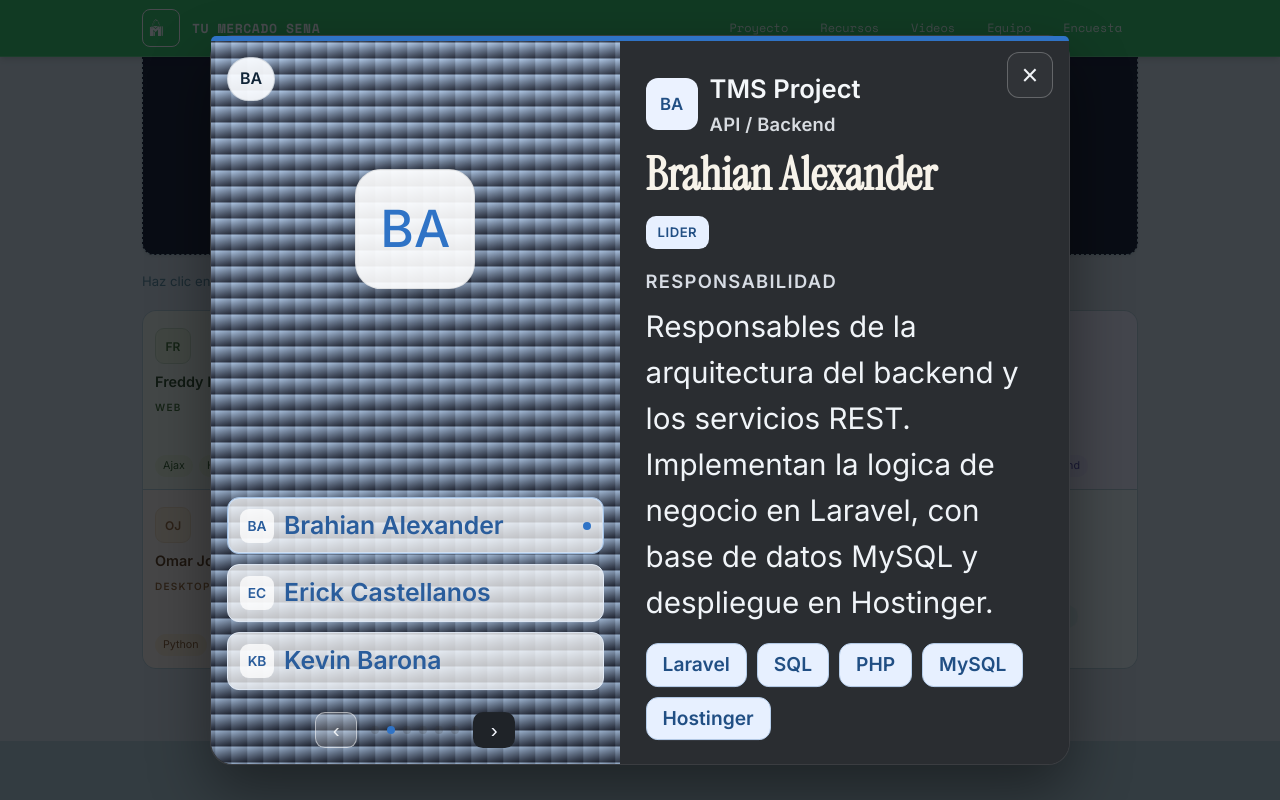
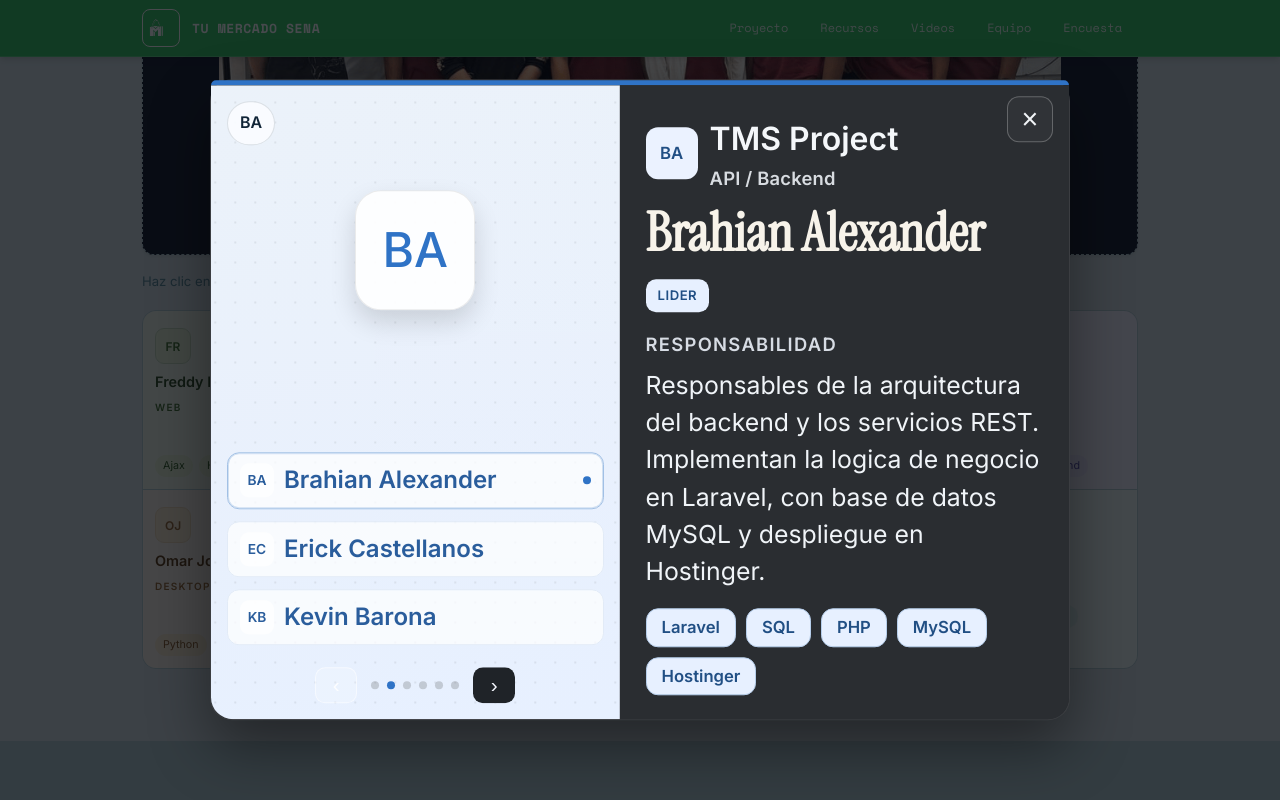
Before and after one commit to alfaac121/sena-tu_mercado, a plain HTML site: page index.html in a window 1280 px wide. Both pictures are taken after a click on the button 639 px from the left and 4342 px from the top of the page. Shown: the part 3942-4742 px from the top of the page. Drawn offline with nearby package versions, Linux system fonts and the light colour scheme.

Commit message:
v22
Made-with: Cursor

```diff
--- a/css/styles.css
+++ b/css/styles.css
@@ -705,9 +705,9 @@ ul { list-style: none; }
   position: relative;
   border-bottom-left-radius: 22px;
   background:
-    radial-gradient(circle at 8px 8px, rgba(0,0,0,0.06) 1px, transparent 1px),
-    linear-gradient(165deg, color-mix(in srgb, var(--modal-accent, #333) 22%, #f2f5fb 78%), #eef2f8);
-  background-size: 16px 16px, cover;
+    radial-gradient(circle at 10px 10px, rgba(0,0,0,0.07) 1px, transparent 1px),
+    linear-gradient(165deg, color-mix(in srgb, var(--modal-accent, #556) 10%, #ffffff 90%), var(--modal-surface, #eef2f8));
+  background-size: 20px 20px, cover;
   background-repeat: repeat, no-repeat;
   background-position: center center;
   overflow: hidden;
@@ -716,7 +716,7 @@ ul { list-style: none; }
   content: '';
   position: absolute;
   inset: 0;
-  background: linear-gradient(180deg, rgba(255,255,255,0.03), rgba(0,0,0,0.12));
+  background: linear-gradient(180deg, rgba(255,255,255,0.05), rgba(255,255,255,0.01));
 }
 .member-modal-media-label {
   position: absolute;
@@ -743,7 +743,7 @@ ul { list-style: none; }
   display: flex;
   align-items: center;
   justify-content: center;
-  font-size: 3.2rem;
+  font-size: 3rem;
   font-weight: 500;
   color: var(--modal-accent, #335);
   background: rgba(255,255,255,0.9);
@@ -758,13 +758,13 @@ ul { list-style: none; }
   z-index: 1;
   display: flex;
   flex-direction: column;
-  gap: 10px;
+  gap: 12px;
 }
 .member-modal-roster-item {
   display: flex;
   align-items: center;
   gap: 10px;
-  min-height: 54px;
+  min-height: 56px;
   border-radius: 12px;
   border: 1px solid color-mix(in srgb, var(--modal-accent, #667) 14%, #ffffff 86%);
   background: rgba(255,255,255,0.72);
@@ -795,7 +795,7 @@ ul { list-style: none; }
   font-weight: 700;
 }
 .member-modal-roster-name {
-  font-size: 1.55rem;
+  font-size: 1.5rem;
   font-weight: 600;
 }
 .member-modal-pagination {
@@ -867,7 +867,7 @@ ul { list-style: none; }
 }
 .member-modal-project {
   margin: 0;
-  font-size: 1.6rem;
+  font-size: 2rem;
   font-weight: 700;
   color: #f4f7fa;
 }
@@ -888,7 +888,7 @@ ul { list-style: none; }
 .member-modal.open .member-modal-content > :nth-child(6) { transition-delay: 0.37s; }
 .member-modal-card h3 {
   font-family: var(--serif);
-  font-size: 46px;
+  font-size: clamp(2.45rem, 4.2vw, 3.35rem);
   line-height: 1.1;
   color: #f7f3ea;
   margin-bottom: 8px;
@@ -929,9 +929,9 @@ ul { list-style: none; }
   color: #d7dce4;
 }
 .member-modal-text {
-  font-size: 1.85rem;
+  font-size: clamp(1.18rem, 2vw, 1.55rem);
   color: #f0f4f8;
-  line-height: 1.55;
+  line-height: 1.5;
 }
 .member-modal-chip-row {
   margin-top: 18px;
@@ -940,9 +940,9 @@ ul { list-style: none; }
   gap: 10px;
 }
 .member-modal-chip {
-  font-size: 1.2rem;
+  font-size: 1.04rem;
   line-height: 1;
-  padding: 11px 16px;
+  padding: 10px 15px;
   border-radius: 12px;
   background: var(--modal-chip-bg, rgba(0,0,0,0.06));
   color: var(--modal-chip-text, var(--modal-text-soft, var(--text-light)));
@@ -950,13 +950,13 @@ ul { list-style: none; }
   font-weight: 600;
 }
 @media (max-width: 980px) {
-  .member-modal-card h3 { font-size: 36px; }
+  .member-modal-card h3 { font-size: 34px; }
   .member-modal-role { font-size: 1rem; }
   .member-modal-project { font-size: 1.25rem; }
   .member-modal-kicker { font-size: 1rem; }
-  .member-modal-text { font-size: 1.25rem; }
+  .member-modal-text { font-size: 1.12rem; }
   .member-modal-chip { font-size: 1rem; }
-  .member-modal-roster-name { font-size: 1.15rem; }
+  .member-modal-roster-name { font-size: 1.08rem; }
 }
 
 .member--freddy { --m-bg: #f2f8ea; --m-text: #27461a; --m-text-soft: #3f6c2c; --m-chip-bg: #e9f6d5; --m-chip-text: #2f5a20; --m-accent: #4d8f29; }
--- a/js/main.js
+++ b/js/main.js
@@ -215,7 +215,7 @@ function openMemberModal(key) {
       memberModalMedia.style.backgroundImage = `linear-gradient(180deg, rgba(0,0,0,0.1), rgba(0,0,0,0.45)), url('${info.avatar}')`;
       if (memberModalMediaPlaceholder) memberModalMediaPlaceholder.textContent = '';
     } else {
-      memberModalMedia.style.backgroundImage = `linear-gradient(165deg, color-mix(in srgb, ${info.palette.accent} 38%, #ffffff 62%), #1f2432)`;
+      memberModalMedia.style.backgroundImage = '';
       if (memberModalMediaPlaceholder) memberModalMediaPlaceholder.textContent = info.avatarText || '';
     }
   }
@@ -225,6 +225,7 @@ function openMemberModal(key) {
     memberModalCard.style.setProperty('--modal-text-soft', info.palette.textSoft);
     memberModalCard.style.setProperty('--modal-chip-bg', info.palette.chipBg);
     memberModalCard.style.setProperty('--modal-chip-text', info.palette.chipText);
+    memberModalCard.style.setProperty('--modal-surface', info.palette.chipBg);
   }
 
   memberModal.classList.add('open');
```
